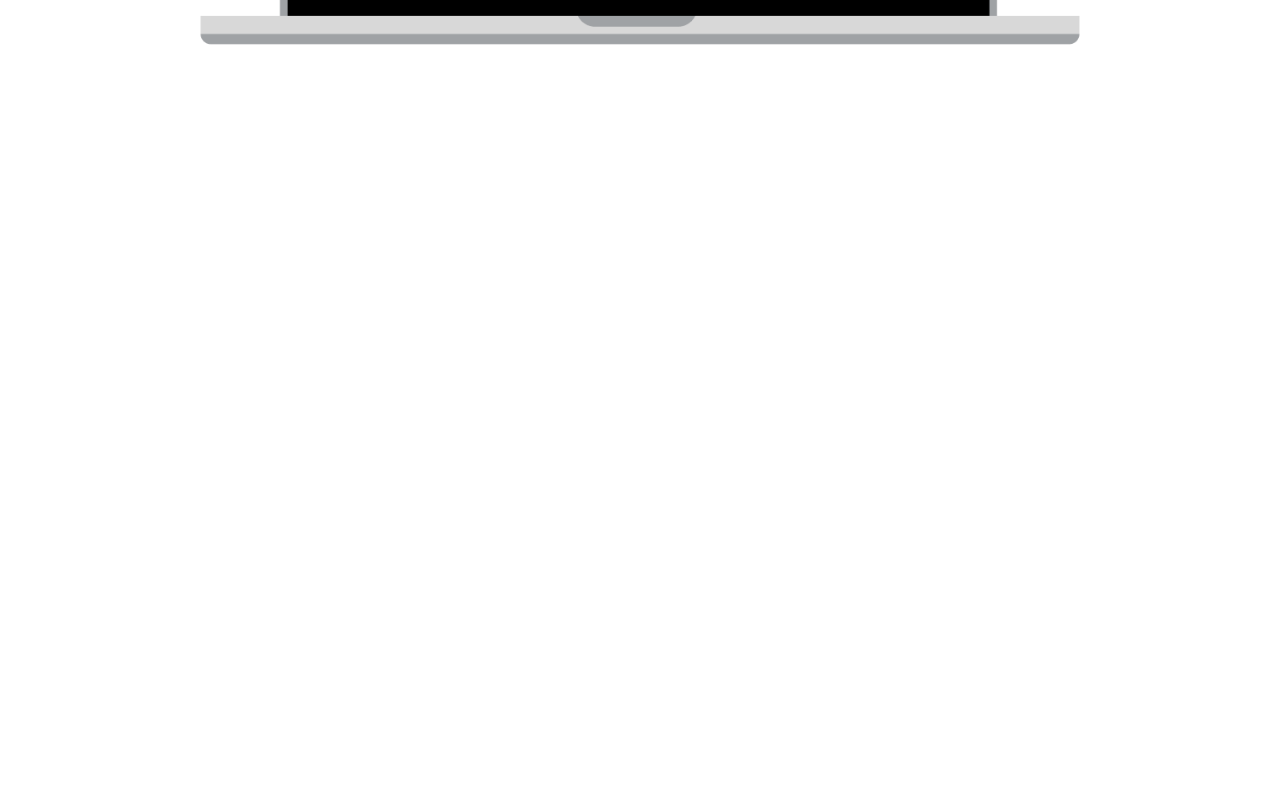
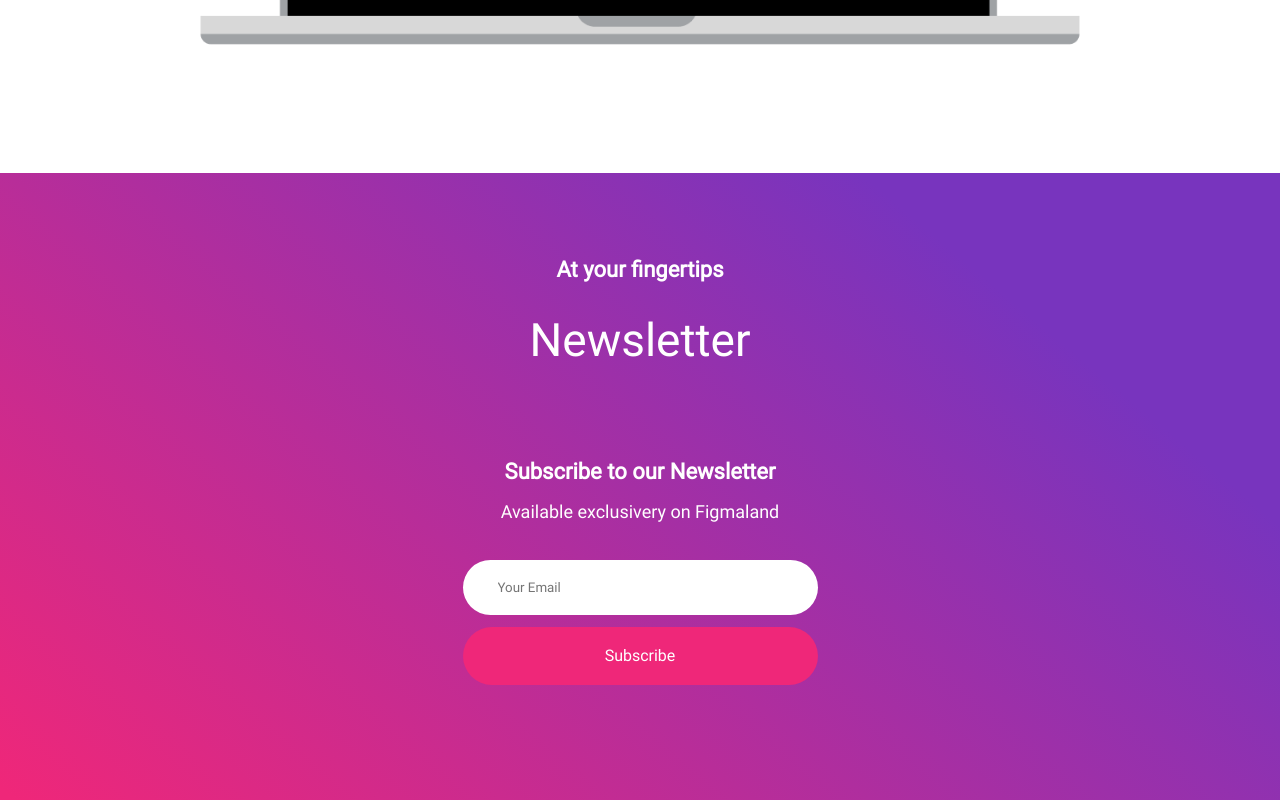
Before and after one commit to hoangle-agilityio/react-training, a React (Vite) app in the folder practice-one/: page / in a window 1280 px wide. Shown: the part 2102-2902 px from the top of the page. Before the commit the page ends 2275 px from the top, so only its background shows below. Built offline with nearby package versions, Linux system fonts and the light colour scheme.

Commit message:
feat: create newsletter component

```diff
--- a/practice-one/src/components/Button.tsx
+++ b/practice-one/src/components/Button.tsx
@@ -1,18 +1,19 @@
 interface ButtonProps {
   typeButton: "button" | "submit" | "reset";
-  size: "sm" | "md"| "lg";
+  size?: "sm" | "md"| "lg";
   buttonColor: "light" | "info" | "danger";
   customize?: string;
   label: string;
 }
 
 export default function Button({ typeButton, size, buttonColor, customize, label }: ButtonProps) {
-  const separateClass = customize ? customize : "";
+  const separateClass: string = customize ? customize : "";
+  const buttonSize: string = size ? `btn--${size}` : "";
 
   return (
     <button
       type={typeButton}
-      className={`${separateClass} btn btn-${buttonColor} btn--${size}`}
+      className={`${separateClass} btn btn-${buttonColor} ${buttonSize}`}
     >
       {label}
     </button>
--- /dev/null
+++ b/practice-one/src/components/Newsletter.tsx
@@ -0,0 +1,27 @@
+import Button from "./Button";
+import Heading from "./Heading"
+
+export default function Newsletter(): JSX.Element {
+  return (
+    <div className="newsletter">
+      <Heading
+        headingText="Newsletter"
+        subHeadingText="At your fingertips"
+        customize="newsletter"
+      />
+
+      <h3 className="newsletter__title font--xl">Subscribe to our Newsletter</h3>
+      <p className="newsletter__content font--lg">Available exclusivery on Figmaland</p>
+      <form action="javascript:void(0)" className="newsletter__form">
+        <input type="email" placeholder="Your Email" name="your-email" className="newsletter__email" />
+
+        <Button
+          typeButton="submit"
+          buttonColor="danger"
+          label="Subscribe"
+          customize="newsletter__btn"
+        />
+      </form>
+    </div>
+  );
+}
--- a/practice-one/src/pages/Home.tsx
+++ b/practice-one/src/pages/Home.tsx
@@ -1,4 +1,5 @@
 import FeatureList from "../components/FeatureList";
+import Newsletter from "../components/Newsletter";
 import Prototyping from "../components/Prototyping";
 import TopNav from "../components/TopNav";
 
@@ -9,6 +10,7 @@ export default function Home(): JSX.Element {
       <main>
         <FeatureList />
         <Prototyping />
+        <Newsletter />
       </main>
     </>
   );
--- a/practice-one/src/scss/sections/_index.scss
+++ b/practice-one/src/scss/sections/_index.scss
@@ -2,3 +2,4 @@
 @import "banner";
 @import "features";
 @import "prototyping";
+@import "newsletter";
--- /dev/null
+++ b/practice-one/src/scss/sections/_newsletter.scss
@@ -0,0 +1,53 @@
+@use "sass:map";
+@use "../abstract/variable" as *;
+@use "../abstract/function" as *;
+
+/*-----------------------*\
+  NEWSLETTER SECTION
+\*-----------------------*/
+
+.newsletter {
+  background: linear-gradient(39.97deg, #ef2779 0.79%, #7834be 79.29%);
+  text-align: center;
+
+  &__sub-heading {
+    color: map.get($colors-secondary, 200);
+    padding-top: 80px;
+  }
+
+  &__heading {
+    color: map.get($colors-secondary, 200);
+    margin-top: 20px;
+    margin-bottom: 80px;
+  }
+
+  &__title {
+    color: map.get($colors-secondary, 200);
+    margin-bottom: 10px;
+  }
+
+  &__content {
+    color: map.get($colors-secondary, 200);
+    margin-bottom: 35px;
+  }
+
+  &__form {
+    display: flex;
+    flex-direction: column;
+    width: 355px;
+    max-width: 100%;
+    margin: 0 auto;
+  }
+
+  &__email {
+    border: none;
+    border-radius: 39px;
+    padding: 20px 0 20px 35px;
+    margin-bottom: 12px;
+  }
+
+  &__btn {
+    padding: 17px 140px;
+    margin-bottom: 115px;
+  }
+}
```
